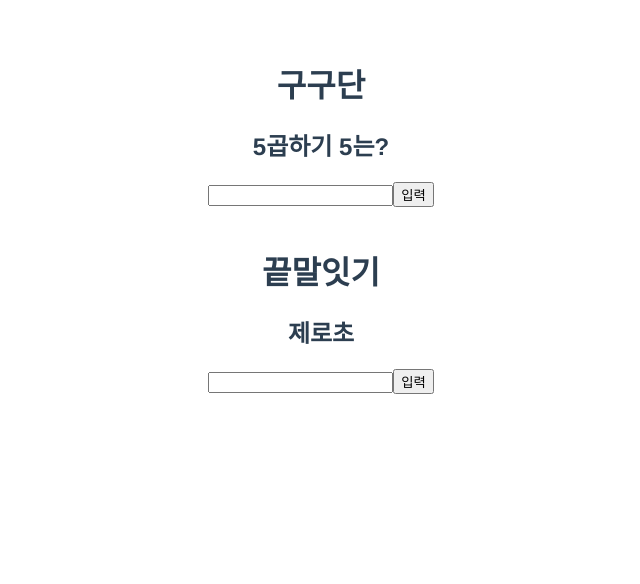
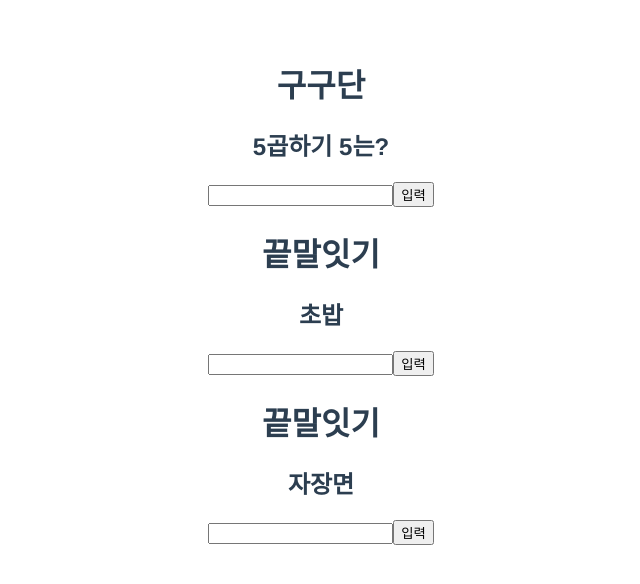
Before and after one commit to kangansoo/vue-webgame-zerocho-, a Vue app: page / in a window 1280 px wide. Shown: the top 584 px of the page, without its empty margins (319-959 px from the left). Built offline with nearby package versions, Linux system fonts and the light colour scheme.

Commit message:
:art: 컴포넌트 분리 및 props 사용 방법

```diff
--- a/src/App.vue
+++ b/src/App.vue
@@ -11,32 +11,20 @@
       </form>
       <div>{{ result }}</div>
     </div>
-    <br />
-    <div>
-      <h1>끝말잇기</h1>
-      <h2>{{ word }}</h2>
-      <form @submit="onSubmitForm2">
-        <input type="text" ref="answer2" v-model="value2" />
-        <button type="submit">입력</button>
-      </form>
-      <div>{{ result2 }}</div>
-    </div>
+    <WordRelay startWord="초밥"/>
+    <WordRelay startWord="자장면"/>
   </div>
 </template>
-
 <script>
-
+import WordRelay from './components/WordRelay.vue';
 export default {
-  name: 'App',
+  name: 'App', //vue 인스턴스
   data() {
     return {
       first: Math.ceil(Math.random() * 9),
       second: Math.ceil(Math.random() * 9),
       value: '',
       result: '',
-      word: '제로초',
-      result2: '',
-      value2: '',
     }
   },
   methods: {
@@ -57,21 +45,9 @@ export default {
         this.$refs.answer.focus();
       }
     },
-    onSubmitForm2(e){
-      e.preventDefault();
-      if (this.word[this.word.length - 1] === this.value2[0]) {
-        this.result2 = '딩동댕';
-        this.word = this.value2;
-        this.value2 = '';
-        this.$refs.answer2.focus();
-      }else{
-        this.result2 = "땡";
-        this.value2 = '';
-        this.$refs.answer2.focus();
-      }
-    }
   },
   components: {
+    WordRelay
   }
 }
 </script>
--- /dev/null
+++ b/src/components/WordRelay.vue
@@ -0,0 +1,41 @@
+<template>
+  <div>
+    <h1>끝말잇기</h1>
+    <h2>{{ word }}</h2>
+    <form @submit="onSubmitForm">
+      <input type="text" ref="answer" v-model="value" />
+      <button type="submit">입력</button>
+    </form>
+    <div>{{ result }}</div>
+  </div>
+</template>
+<script>
+export default {
+    name: 'WordRelay',
+    props: ['startWord'],
+    data() {
+        return {
+            word: this.startWord,
+            result: '',
+            value: '',
+        }
+    },
+    methods: {
+        onSubmitForm(e){
+            e.preventDefault();
+            if (this.word[this.word.length - 1] === this.value[0]) {
+                this.result = '딩동댕';
+                this.word = this.value;
+                this.value = '';
+                this.$refs.answer.focus();
+            }else{
+                this.result = "땡";
+                this.value = '';
+                this.$refs.answer.focus();
+            }
+        }
+    },
+};
+</script>
+<style>
+</style>
```
